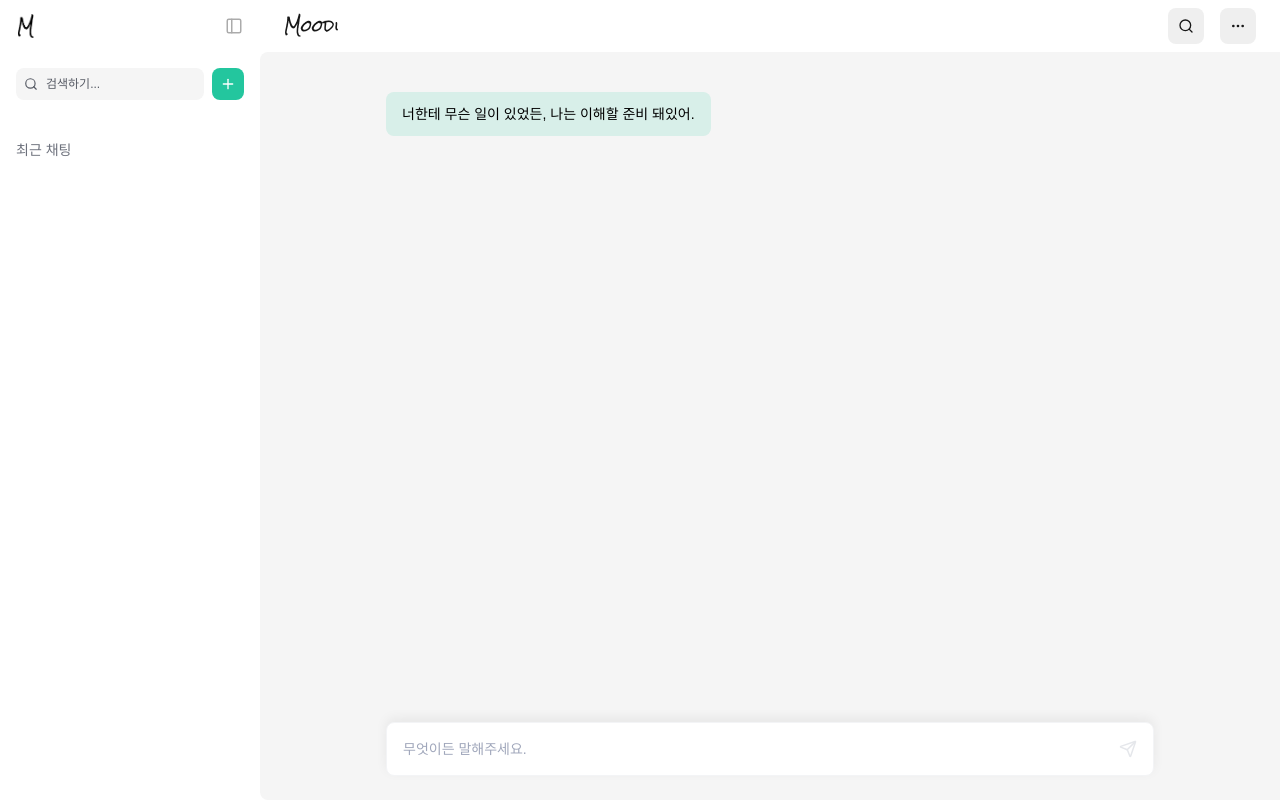
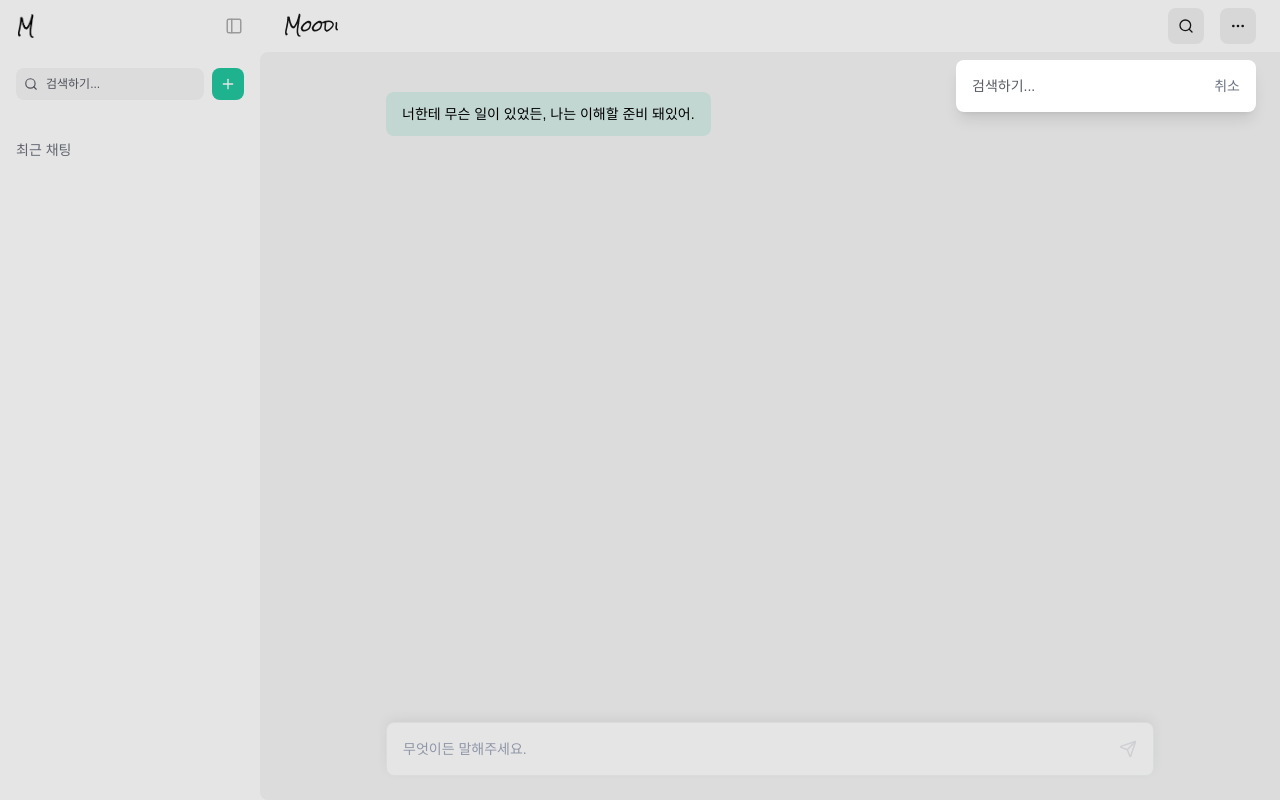
Before and after one commit to sduddla/moodi, a Next.js app: page /chat/1 in a window 1280 px wide. Both pictures are taken after a click on the button 1186 px from the left and 26 px from the top of the page. Built offline with nearby package versions, Linux system fonts and the light colour scheme.

Commit message:
feat: 디바운스 기반 채팅방 메시지 검색 기능 추가

```diff
--- a/src/components/chat/ChatHeader.tsx
+++ b/src/components/chat/ChatHeader.tsx
@@ -1,14 +1,34 @@
 import { Ellipsis, Search } from 'lucide-react';
 import { Rock_Salt } from 'next/font/google';
+import { useState } from 'react';
+import ChatSearchModal from './ChatSearchModal';
 
 const rockSalt = Rock_Salt({
   weight: '400',
   subsets: ['latin'],
   variable: '--font-rock-salt',
 });
+interface ChatHeaderProps {
+  searchQuery: string;
+  onSearchChange: (query: string) => void;
+}
 
-export default function ChatHeader() {
+export default function ChatHeader({
+  searchQuery,
+  onSearchChange,
+}: ChatHeaderProps) {
+  const [isInputOpen, setIsInputOpen] = useState(false);
+
+  const handleSearchClick = () => {
+    setIsInputOpen(true);
+  };
+
+  const handleSearchClose = () => {
+    setIsInputOpen(false);
+  };
+
   return (
+    <div className='relative'>
       <div className='px-6 py-2 flex items-center justify-between'>
         <p className={`${rockSalt.className} font-semibold cursor-default`}>
           Moodi
@@ -16,10 +36,12 @@ export default function ChatHeader() {
         <div className='flex gap-4'>
           <button
             type='button'
+            onClick={handleSearchClick}
             className='flex items-center justify-center w-9 h-9 rounded-lg bg-[#EFEFEF] hover:bg-[#E8E8E8] cursor-pointer transition-colors'
           >
             <Search size={16} />
           </button>
+
           <button
             type='button'
             className='flex items-center justify-center w-9 h-9 rounded-lg bg-[#EFEFEF] hover:bg-[#E8E8E8] cursor-pointer transition-colors'
@@ -28,5 +50,19 @@ export default function ChatHeader() {
           </button>
         </div>
       </div>
+      {isInputOpen && (
+        <>
+          <div
+            className='fixed inset-0 bg-black/10 z-40'
+            onClick={handleSearchClose}
+          />
+          <ChatSearchModal
+            searchQuery={searchQuery}
+            onSearchChange={onSearchChange}
+            onClose={handleSearchClose}
+          />
+        </>
+      )}
+    </div>
   );
 }
--- a/src/components/chat/ChatList.tsx
+++ b/src/components/chat/ChatList.tsx
@@ -1,10 +1,37 @@
+'use client';
+
 import { Message } from '@/types/chat';
 
 interface ChatListProps {
   messages: Message[];
+  searchQuery?: string;
 }
 
-export default function ChatList({ messages }: ChatListProps) {
+export default function ChatList({
+  messages,
+  searchQuery = '',
+}: ChatListProps) {
+  const highlightText = (text: string, query: string) => {
+    if (!query.trim()) {
+      return text;
+    }
+
+    const escapedQuery = query.replace(/[.*+?^${}()|[\]\\]/g, '\\$&');
+    const regex = new RegExp(`(${escapedQuery})`, 'gi');
+    const parts = text.split(regex);
+
+    return parts.map((part, index) => {
+      if (regex.test(part)) {
+        return (
+          <mark key={index} className='bg-yellow-200 text-black'>
+            {part}
+          </mark>
+        );
+      }
+      return part;
+    });
+  };
+
   return (
     <div className='flex flex-col gap-4'>
       {messages.map((msg) => (
@@ -21,7 +48,7 @@ export default function ChatList({ messages }: ChatListProps) {
                 : 'bg-[#D8EFE9] text-black'
             }`}
           >
-            {msg.text}
+            {highlightText(msg.text, searchQuery)}
           </div>
         </div>
       ))}
--- a/src/components/chat/ChatRoom.tsx
+++ b/src/components/chat/ChatRoom.tsx
@@ -1,6 +1,6 @@
 'use client';
 
-import { useEffect } from 'react';
+import { useEffect, useState } from 'react';
 import { Message } from '@/types/chat';
 import Sidebar from '../sidebar/Sidebar';
 import ChatHeader from './ChatHeader';
@@ -9,13 +9,15 @@ import ChatList from './ChatList';
 import sendChatMessage from '@/hooks/sendChatMessage';
 import { useParams } from 'next/navigation';
 import { useChatStore } from '@/stores/useChatStore';
+import useDebounce from '@/hooks/useDebounce';
 
 export default function ChatRoom() {
   const params = useParams();
   const roomId = params.id as string;
-
   const { addMessage, createChatRoom, chats } = useChatStore();
   const messages = chats[roomId] || [];
+  const [searchQuery, setSearchQuery] = useState('');
+  const debouncedSearchQuery = useDebounce({ value: searchQuery, delay: 300 });
 
   useEffect(() => {
     if (roomId && !chats[roomId]) {
@@ -58,12 +60,15 @@ export default function ChatRoom() {
     <div className='flex h-screen bg-white'>
       <Sidebar />
       <div className='flex flex-1 flex-col'>
-        <ChatHeader />
+        <ChatHeader searchQuery={searchQuery} onSearchChange={setSearchQuery} />
 
         <div className='flex flex-1 flex-col bg-[#F5F5F5] rounded-l-lg'>
           <div className='flex-1 overflow-y-auto px-6 py-4'>
             <div className='max-w-3xl mx-auto mt-6'>
-              <ChatList messages={messages} />
+              <ChatList
+                messages={messages}
+                searchQuery={debouncedSearchQuery}
+              />
             </div>
           </div>
 
--- /dev/null
+++ b/src/components/chat/ChatSearchModal.tsx
@@ -0,0 +1,47 @@
+interface ChatSearchModalProps {
+  searchQuery: string;
+  onSearchChange: (query: string) => void;
+  onClose: () => void;
+}
+
+export default function ChatSearchModal({
+  searchQuery,
+  onSearchChange,
+  onClose,
+}: ChatSearchModalProps) {
+  const handleSearchChange = (e: React.ChangeEvent<HTMLInputElement>) => {
+    onSearchChange(e.target.value);
+  };
+
+  const handleSearchClose = () => {
+    onSearchChange('');
+    onClose();
+  };
+
+  return (
+    <div className='absolute top-full right-6 mt-2 w-[300px] bg-white rounded-lg shadow-lg z-50 p-4'>
+      <div className='flex items-center'>
+        <input
+          type='text'
+          placeholder='검색하기...'
+          className='flex-1 bg-transparent text-sm text-gray-800 placeholder:text-[#575B65] focus:outline-none'
+          value={searchQuery}
+          onChange={handleSearchChange}
+          onKeyDown={(e) => {
+            if (e.key === 'Escape') {
+              handleSearchClose();
+            }
+          }}
+          autoFocus
+        />
+        <button
+          type='button'
+          className='text-sm text-gray-500 hover:text-gray-700 cursor-pointer'
+          onClick={handleSearchClose}
+        >
+          취소
+        </button>
+      </div>
+    </div>
+  );
+}
```
Lines whose indentation alone changed are shown as unchanged.
